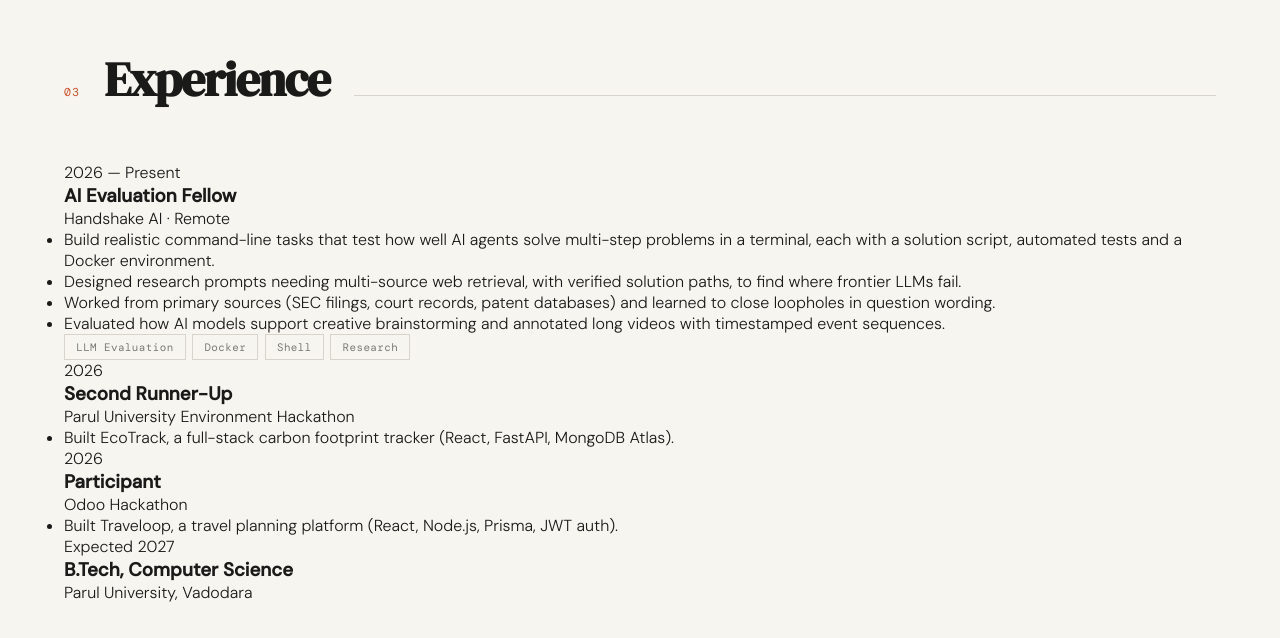
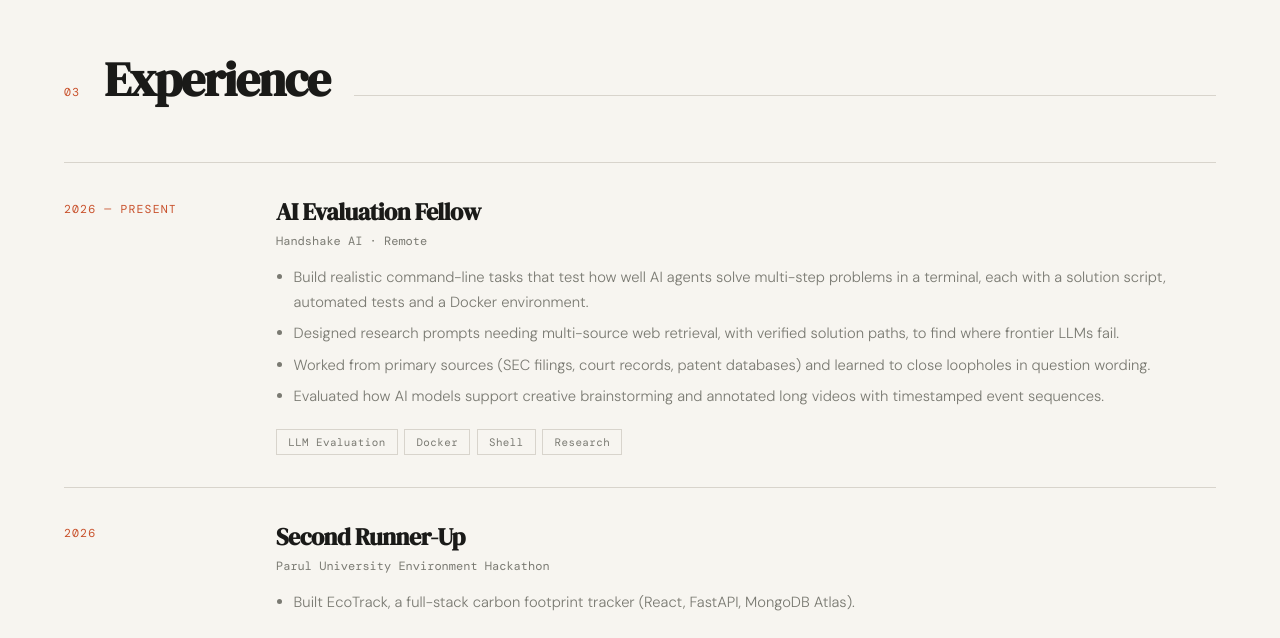
Before and after one commit to sakibraza07/sakibraza07.github.io, a plain HTML site: page index.html in a window 1280 px wide. Shown: the part 2131-2769 px from the top of the page. Drawn offline with nearby package versions, Linux system fonts and the light colour scheme; a web font is replaced by a local one.

Commit message:
Add experience section styles to design.css

```diff
--- a/design.css
+++ b/design.css
@@ -1,5 +1,4 @@
-
-    :root {
+:root {
       --bg: #F7F5F0;
       --ink: #1A1A18;
       --muted: #7A7A72;
@@ -629,6 +628,50 @@
 
     footer a:hover { color: var(--accent); }
 
+    /* ── EXPERIENCE ── */
+    #experience { background: var(--bg); }
+
+    .exp-list { display: flex; flex-direction: column; }
+
+    .exp-item {
+      display: grid;
+      grid-template-columns: 180px 1fr;
+      gap: 2rem;
+      padding: 2rem 0;
+      border-top: 1px solid var(--border);
+    }
+
+    .exp-meta {
+      font-family: 'DM Mono', monospace;
+      font-size: 0.72rem;
+      letter-spacing: 0.1em;
+      text-transform: uppercase;
+      color: var(--accent);
+      padding-top: 0.4rem;
+    }
+
+    .exp-body h3 {
+      font-family: 'DM Serif Display', serif;
+      font-size: 1.5rem;
+      letter-spacing: -0.02em;
+    }
+
+    .exp-org {
+      font-family: 'DM Mono', monospace;
+      font-size: 0.75rem;
+      color: var(--muted);
+      margin: 0.3rem 0 1rem;
+    }
+
+    .exp-points {
+      margin: 0 0 1.25rem 1.1rem;
+      color: var(--muted);
+      font-size: 0.92rem;
+      line-height: 1.7;
+    }
+
+    .exp-points li { margin-bottom: 0.4rem; }
+
     /* ── ANIMATIONS ── */
     .fade-up {
       opacity: 0;
@@ -650,5 +693,6 @@
       section { padding: 4rem 1.5rem; }
       .about-grid, .contact-grid { grid-template-columns: 1fr; gap: 2.5rem; }
       .projects-grid { grid-template-columns: 1fr; }
+      .exp-item { grid-template-columns: 1fr; gap: 0.5rem; }
       footer { flex-direction: column; gap: 0.5rem; text-align: center; padding: 1.5rem; }
     }
```
